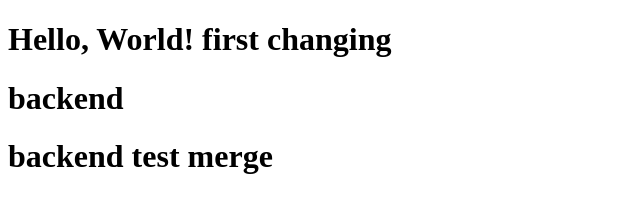
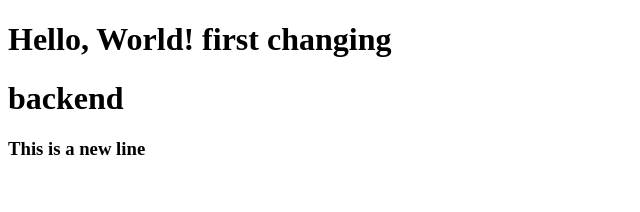
Before and after one commit to sanjeevan001/studyname, a plain HTML site: page index.html in a window 1280 px wide. Shown: the whole page, without its empty margins (0-640 px from the left). Drawn offline with Linux system fonts and the light colour scheme.

Commit message:
new merge request

```diff
--- a/index.html
+++ b/index.html
@@ -8,6 +8,6 @@
   <body>
     <h1>Hello, World! first changing</h1>
     <h1>backend</h1>
-    <h1>backend test merge</h1>
+    <h3>This is a new line</h3>
   </body>
 </html>
```
